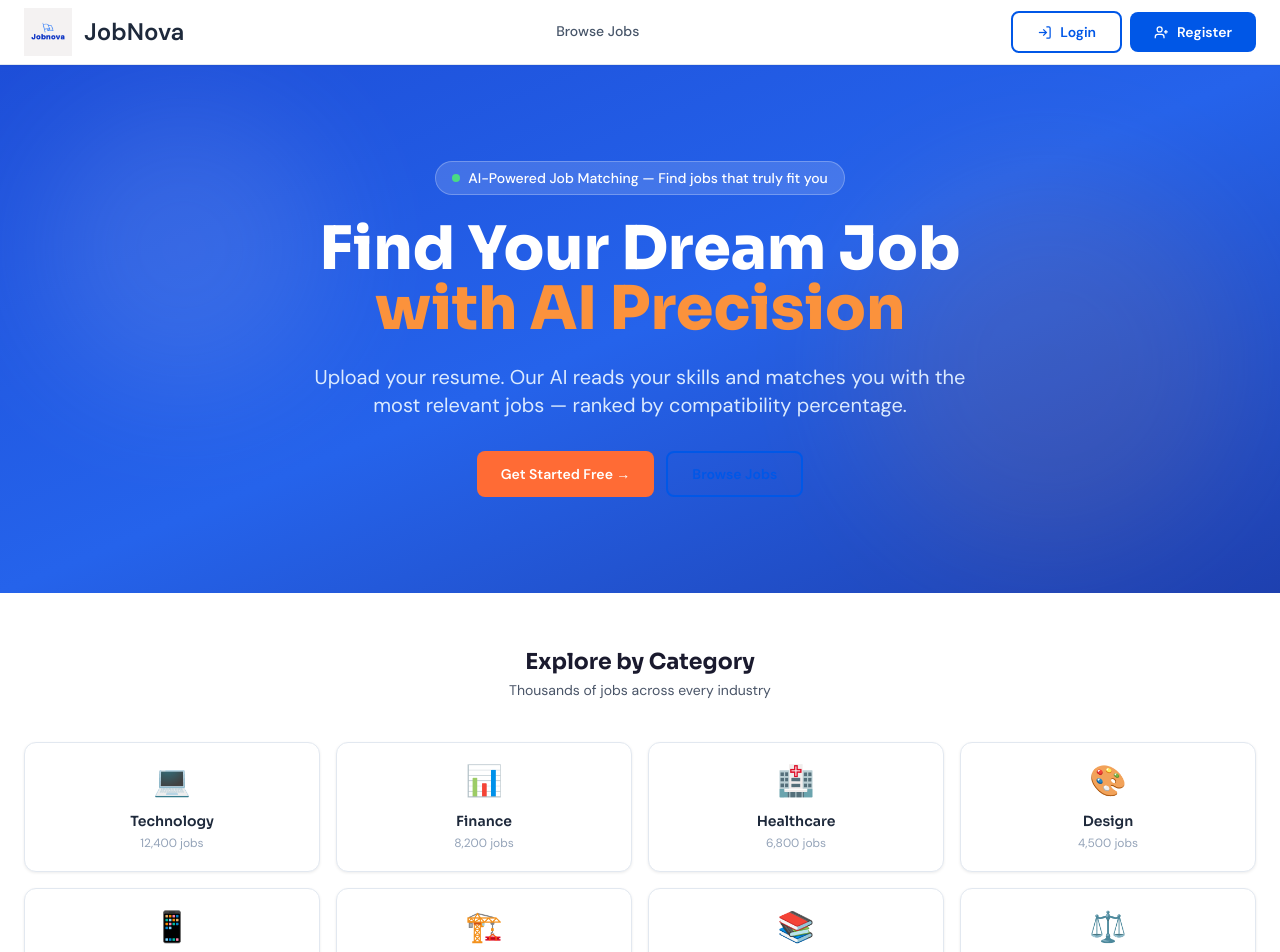
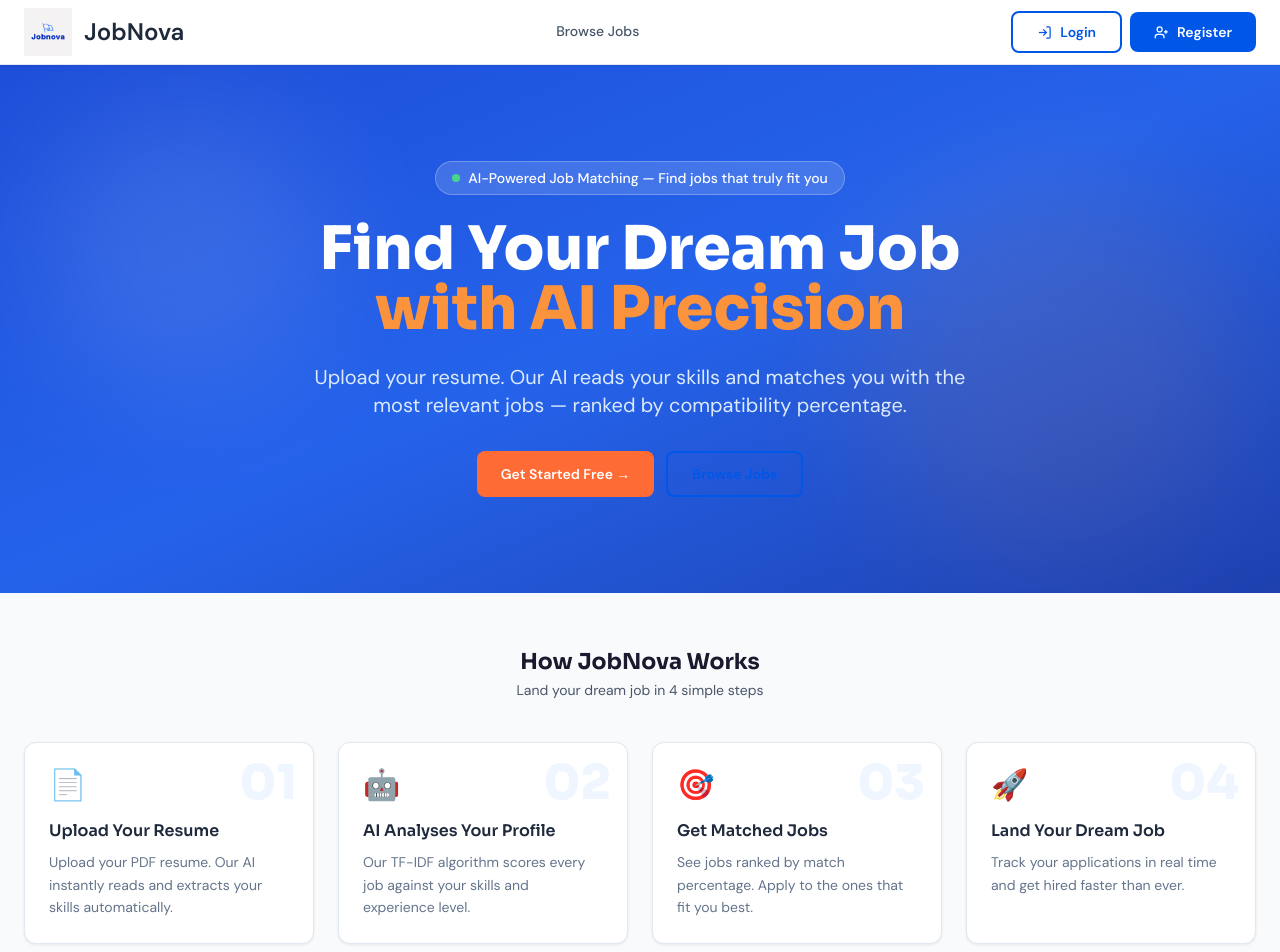
Before and after one commit to priyadarshni0701-apd/ai-job-portal-, a React (Vite) app in the folder frontend/: page / in a window 1280 px wide. Shown: the top 952 px of the page. Built offline with nearby package versions, Linux system fonts and the light colour scheme.

Commit message:
Removed category section for cleaner homepage UI

```diff
--- a/frontend/src/pages/Home.jsx
+++ b/frontend/src/pages/Home.jsx
@@ -131,39 +131,6 @@ export default function Home() {
         </div>
       </section>
 
-      {/* Job Categories */}
-      <section className="py-14 bg-white">
-        <div className="max-w-7xl mx-auto px-4 sm:px-6">
-
-          <div className="text-center mb-10 animate-fadeInUp">
-            <h2 className="section-title">Explore by Category</h2>
-            <p className="section-sub">
-              Thousands of jobs across every industry
-            </p>
-          </div>
-
-          <div className="grid grid-cols-2 sm:grid-cols-4 gap-4">
-            {CATEGORIES.map((cat, i) => (
-              <Link
-                key={i}
-                to="/jobs"
-                className="card p-5 flex flex-col items-center text-center cursor-pointer group animate-fadeInUp"
-              >
-                <span className="text-3xl mb-3">{cat.icon}</span>
-
-                <h3 className="text-sm font-semibold text-slate-800 group-hover:text-blue-600 transition-colors">
-                  {cat.label}
-                </h3>
-
-                <p className="text-xs text-slate-400 mt-1">
-                  {cat.count}
-                </p>
-              </Link>
-            ))}
-          </div>
-
-        </div>
-      </section>
 
       {/* How It Works */}
       <section className="py-14 bg-slate-50">
```
